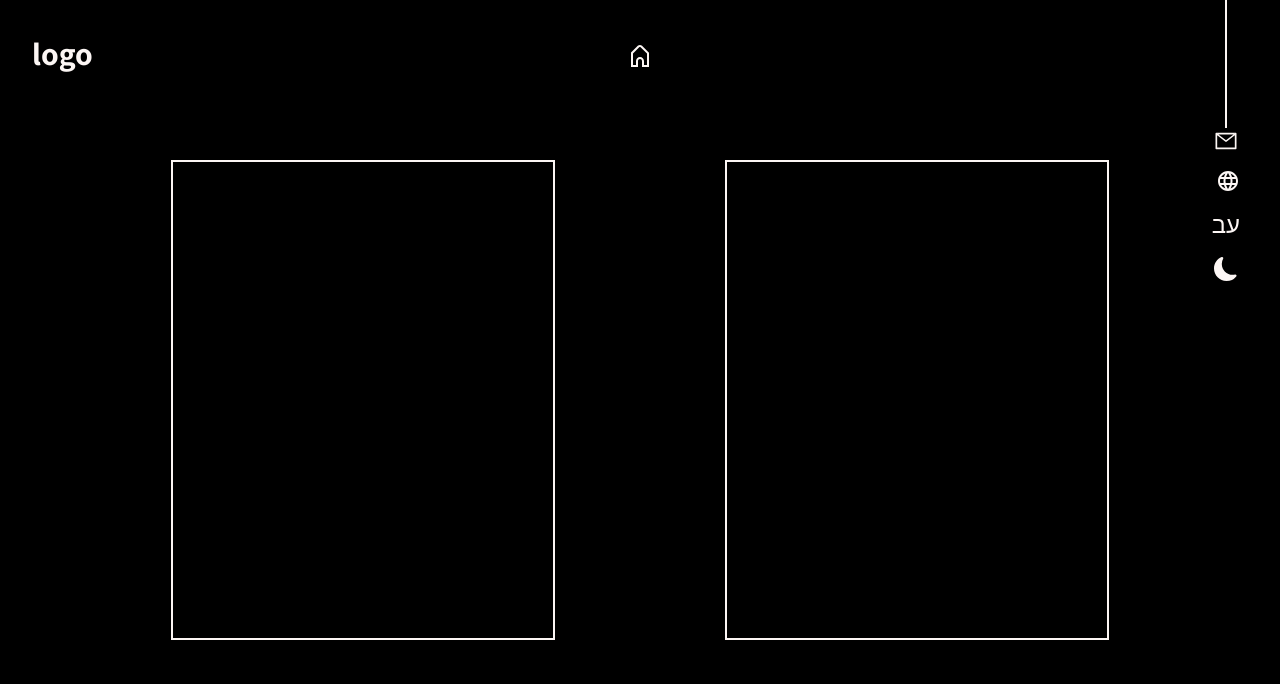
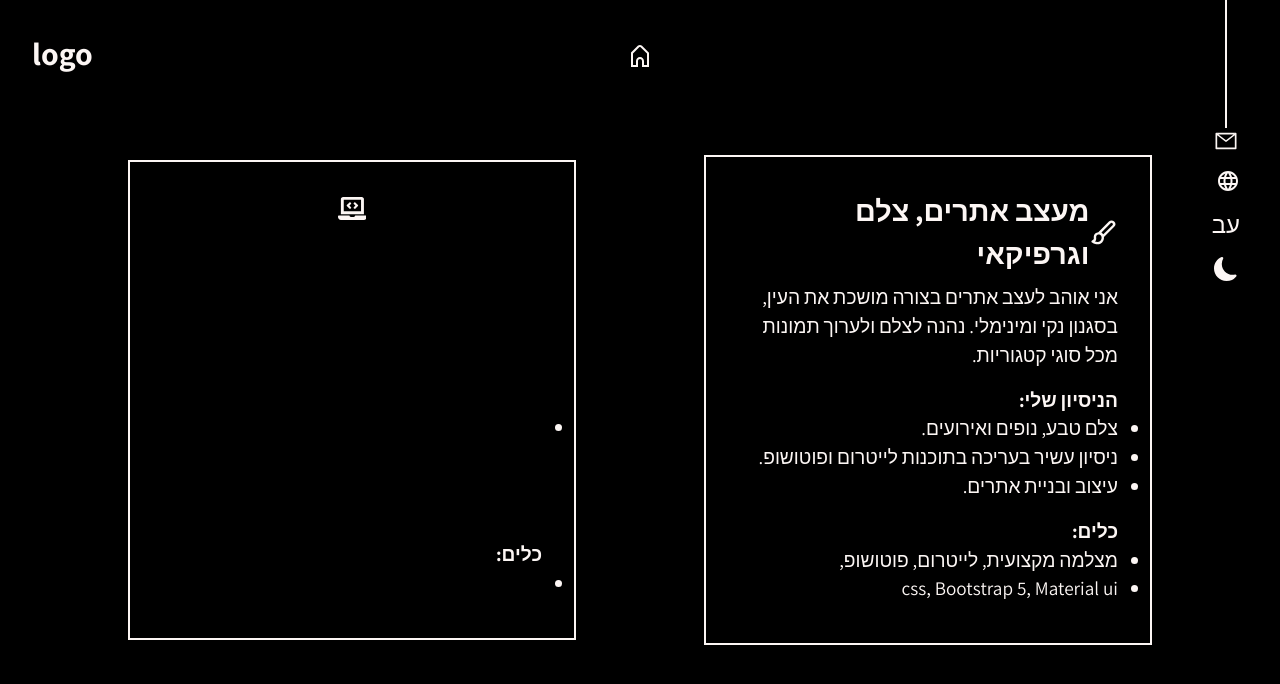
Before and after one commit to yosefus/portfolio-next.js, a Next.js app: page /mySkills in a window 1280 px wide. Shown: the top 684 px of the page. Built offline with nearby package versions, Linux system fonts and the light colour scheme.

Commit message:
new upload

```diff
--- a/pages/mySkills.js
+++ b/pages/mySkills.js
@@ -1,5 +1,10 @@
-import React from 'react';
+import React, { useContext } from 'react';
 import styled from 'styled-components';
+
+import { FaLaptopCode } from 'react-icons/fa';
+import { BiPaint } from 'react-icons/bi';
+import { MdPhotoCamera } from 'react-icons/md';
+import { LanguageContext } from './_app';
 
 const Container = styled.div`
   width: 100vw;
@@ -11,7 +16,7 @@ const Container = styled.div`
   align-items: center;
   flex-wrap: wrap;
 
-  @media (max-height: 700px) {
+  @media (max-width: 1050px) {
     padding-top: 10vh;
   }
 `;
@@ -21,25 +26,152 @@ const Main = styled.div`
   color: ${(props) => props.theme.text};
   background: transparent;
   padding: 2rem;
-  width: 30vw;
-  height: 60vh;
+  width: 35vw;
+  min-height: 60vh;
   z-index: 3;
   line-height: 1.5;
-  font-family: 'Ubuntu Mono', monospace;
+  font-family: ${(props) => (props.lang == 'he' ? 'M PLUS 1p' : 'Ubuntu Mono')}, monospace;
   display: flex;
   flex-direction: column;
   justify-content: space-between;
 
-  @media (max-height: 700px) {
+  @media (max-width: 1050px) {
     margin: 5vh 0;
-    width: 60vw;
+    width: 70vw;
+  }
+  @media (max-width: 480px) {
+    padding: 2rem 1.3rem;
+  }
+  @media (max-width: 320px) {
+    width: 65vw;
   }
 `;
+
+const Title = styled.h2`
+  display: flex;
+  justify-content: center;
+  align-items: center;
+  font-size: calc(1rem + 1vw);
+`;
+
+const Descrition = styled.div`
+  color: ${(props) => props.theme.text};
+  font-size: calc(0.4rem + 1vw);
+  padding: 0.5rem 0;
+
+  @media (max-width: 480px) {
+    font-size: calc(0.6rem + 1vw);
+  }
+`;
+
+const Text = {
+  en: {
+    designTitle: 'Web designer, photographer and graphic artist.',
+    designP:
+      'I love  to design websites in an elegant and eye-catching way. Enjoys taking and editing photos of all types of categories.',
+
+    designStrong: 'My experience:',
+    designList: [
+      'Nature photography, landscapes and people.',
+      'editing with Lightroom and Photoshop.',
+      'Designing and building websites.',
+    ],
+    designTools: 'Tools:',
+    designToolsList: ['Lightroom, Photoshop, Professional camera, Bootstrap 5, Material ui, css'],
+    developTitle: '',
+    developP: ' ',
+    developStrong: '',
+    developList: [''],
+    developTools: 'Tools:',
+    developToolsList: [''],
+  },
+  he: {
+    designTitle: 'מעצב אתרים, צלם וגרפיקאי',
+    designP:
+      'אני אוהב לעצב אתרים בצורה מושכת את העין, בסגנון נקי ומינימלי. נהנה לצלם ולערוך תמונות מכל סוגי קטגוריות. ',
+    designStrong: 'הניסיון  שלי:',
+    designList: [
+      'צלם טבע, נופים ואירועים.',
+      'ניסיון עשיר בעריכה בתוכנות לייטרום ופוטושופ.',
+      'עיצוב ובניית אתרים.',
+    ],
+
+    designTools: 'כלים:',
+    designToolsList: ['מצלמה מקצועית, לייטרום, פוטושופ,', ' css, Bootstrap 5, Material ui'],
+    developTitle: '',
+    developP: ' ',
+    developStrong: '',
+    developList: [''],
+    developTools: 'כלים:',
+    developToolsList: [''],
+  },
+};
+
 export default function mySkills() {
+  const [lang] = useContext(LanguageContext);
+  const {
+    designTitle,
+    designP,
+    designStrong,
+    designList,
+    designTools,
+    designToolsList,
+    developTitle,
+    developP,
+    developStrong,
+    developList,
+    developTools,
+    developToolsList,
+  } = Text[lang];
+
   return (
     <Container>
-      <Main></Main>
-      <Main></Main>
+      <Main lang={lang}>
+        <Title>
+          <BiPaint />
+          {designTitle}
+        </Title>
+        <Descrition>{designP}</Descrition>
+        <Descrition>
+          <strong>{designStrong}</strong>
+          <ul>
+            {designList.map((listText, i) => (
+              <li key={`k${i}`}>{listText}</li>
+            ))}
+          </ul>
+        </Descrition>
+        <Descrition>
+          <strong>{designTools}</strong>
+          <ul>
+            {designToolsList.map((listText, i) => (
+              <li key={`k${i}`}>{listText}</li>
+            ))}
+          </ul>
+        </Descrition>
+      </Main>
+      <Main lang={lang}>
+        <Title>
+          <FaLaptopCode />
+          {developTitle}
+        </Title>
+        <Descrition>{developP}</Descrition>
+        <Descrition>
+          <strong>{developStrong}</strong>
+          <ul>
+            {developList.map((listText, i) => (
+              <li key={`k${i}`}>{listText}</li>
+            ))}
+          </ul>
+        </Descrition>
+        <Descrition>
+          <strong>{developTools}</strong>
+          <ul>
+            {developToolsList.map((listText, i) => (
+              <li key={`k${i}`}>{listText}</li>
+            ))}
+          </ul>
+        </Descrition>
+      </Main>
     </Container>
   );
 }
--- a/styles/globals.css
+++ b/styles/globals.css
@@ -1,4 +1,4 @@
-@import url('https://fonts.googleapis.com/css2?family=Assistant:wght@200;300;400;500;600;700;800&family=Poppins:ital,wght@0,100;0,200;0,300;0,400;0,500;0,600;0,700;0,800;0,900;1,100;1,200;1,300;1,400;1,500;1,600;1,700;1,800;1,900&family=Ubuntu+Mono:ital,wght@0,400;0,700;1,400;1,700&display=swap');
+@import url('https://fonts.googleapis.com/css2?family=Assistant:wght@200;300;400;500;600;700;800&family=M+PLUS+1p:wght@100;300;400;500;700;800;900&family=Poppins:ital,wght@0,100;0,200;0,300;0,400;0,500;0,600;0,700;0,800;0,900;1,100;1,200;1,300;1,400;1,500;1,600;1,700;1,800;1,900&family=Ubuntu+Mono:ital,wght@0,400;0,700;1,400;1,700&display=swap');
 
 html,
 body {
```
